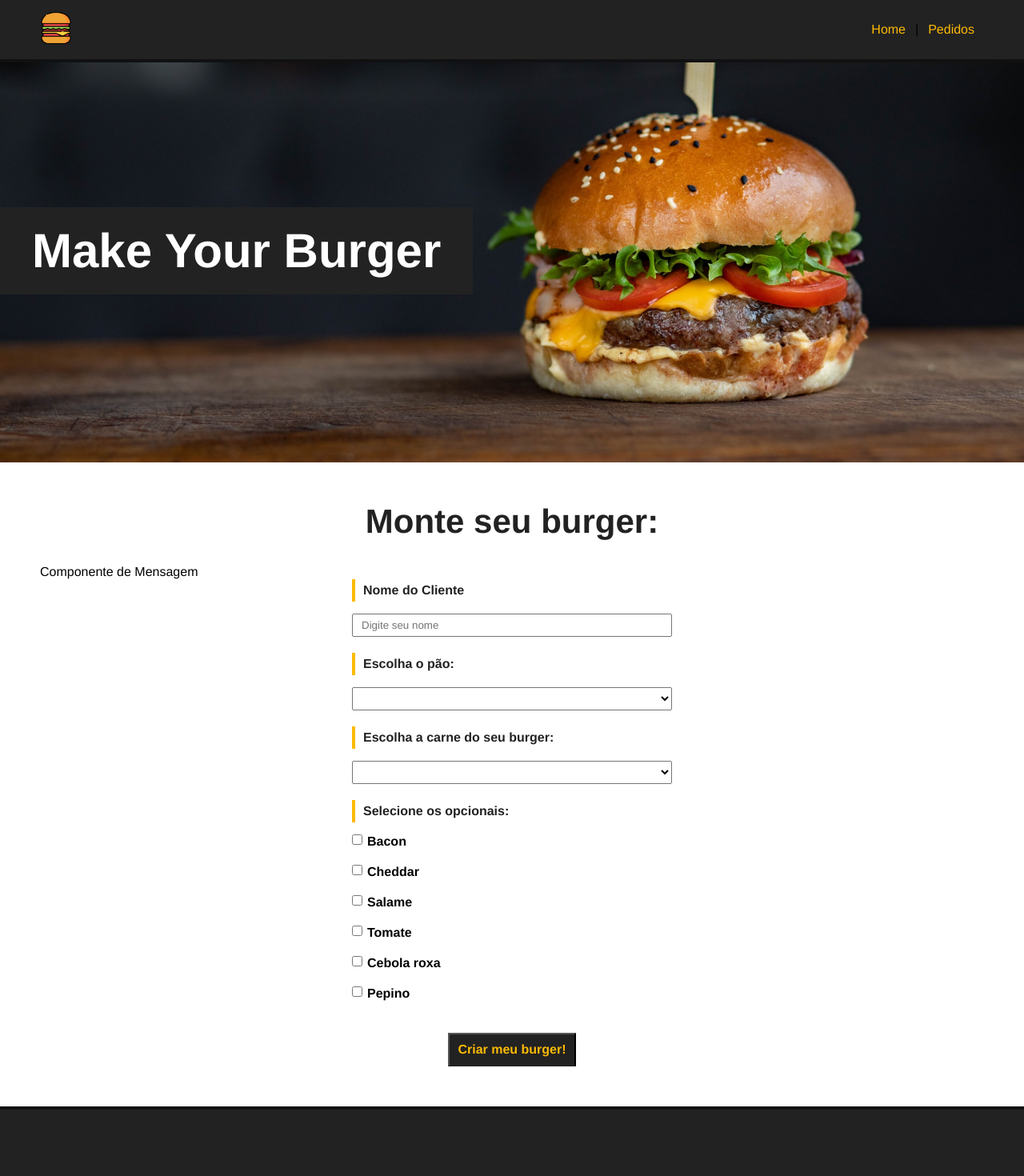
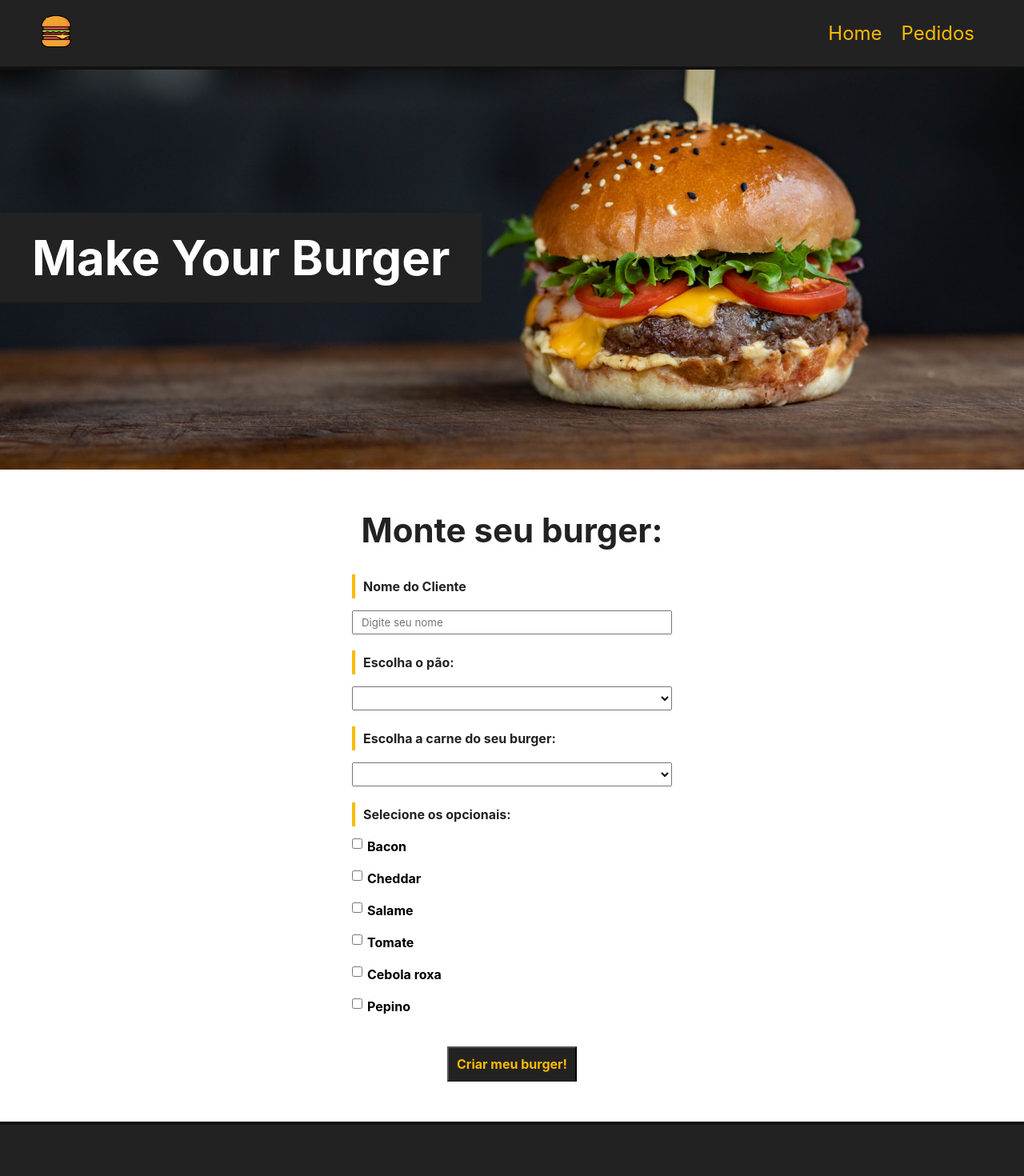
Before and after one commit to pierrialexander/projeto_vue_js-hamburgueria, a Vue app: page / in a window 1280 px wide. Shown: the top 1470 px of the page at 80% size. Built offline with nearby package versions, Linux system fonts and the light colour scheme; data requests are answered from the project's data file.

Commit message:
Commit
Criado componente de mensagem

```diff
--- a/db/db.json
+++ b/db/db.json
@@ -85,36 +85,45 @@
     {
       "nome": "Nicolau",
       "carne": "Maminha",
-      "pao": "3 Queijos",
+      "pao": "Italiano Branco",
       "opcionais": [
         "Cheddar",
-        "Tomate"
+        "Bacon"
       ],
       "status": "Solicitado",
       "id": 1
     },
     {
-      "nome": "Florência",
-      "carne": "Picanha",
-      "pao": "Integral",
+      "nome": "Python",
+      "carne": "Alcatra",
+      "pao": "Italiano Branco",
       "opcionais": [
-        "Pepino",
-        "Bacon"
+        "Cheddar",
+        "Salame",
+        "Tomate"
       ],
       "status": "Solicitado",
       "id": 2
     },
     {
-      "nome": "Python",
+      "nome": "Maria",
+      "carne": "Picanha",
+      "pao": "Brioche",
+      "opcionais": [
+        "Bacon"
+      ],
+      "status": "Solicitado",
+      "id": 3
+    },
+    {
+      "nome": "Florência",
       "carne": "Maminha",
-      "pao": "3 Queijos",
+      "pao": "Integral",
       "opcionais": [
-        "Bacon",
-        "Cheddar",
         "Tomate"
       ],
       "status": "Solicitado",
-      "id": 3
+      "id": 4
     }
   ]
 }
--- a/src/App.vue
+++ b/src/App.vue
@@ -1,29 +1,30 @@
 <template>
   <Navbar :logo="logo_src" :alt="app_name" />
-  <router-view/>
-  <Footer/>
+  <router-view />
+  <Footer />
 </template>
 
 <script>
-import Navbar from "./components/Navbar.vue"
-import Footer from "./components/Footer.vue"
+import Navbar from "./components/Navbar.vue";
+import Footer from "./components/Footer.vue";
 export default {
   components: {
     Navbar,
-    Footer
+    Footer,
   },
   data() {
     return {
       logo_src: "/img/logo.png",
-       app_name: "Make Your Burger"
-    }
-  }
-}
+      app_name: "Make your burger",
+    };
+  },
+};
 </script>
 
 <style>
 * {
-    font-family: helvetica;
+  font-family: -apple-system, BlinkMacSystemFont, "Segoe UI", Roboto, Oxygen,
+    Ubuntu, Cantarell, "Open Sans", "Helvetica Neue", sans-serif;
   padding: 0;
   margin: 0;
   box-sizing: border-box;
--- a/src/components/Banner.vue
+++ b/src/components/Banner.vue
@@ -6,14 +6,13 @@
 
 <script>
 export default {
-  name: "Banner"
-}
+  name: "Banner",
+};
 </script>
-
 
 <style scoped>
 #main-banner {
-    background-image: url('/img/burger.jpg');
+  background-image: url("/img/burger.jpg");
   background-position: 0 -250px;
   background-size: cover;
   background-repeat: no-repeat;
@@ -24,7 +23,7 @@
 }
 
 #main-banner h1 {
-    color: #FFFFFF;
+  color: #ffffff;
   text-align: center;
   font-size: 60px;
   background-color: #222;
--- a/src/components/BurgerForm.vue
+++ b/src/components/BurgerForm.vue
@@ -1,48 +1,67 @@
 <template>
   <div>
-    <p>Componente de Mensagem</p>
+    <Message :msg="msg" v-show="msg" />
     <div>
-
       <!--INICIO DO FORMULÁRIO-->
       <form id="burger-form" @submit="createBurger">
         <div class="input-container">
           <label for="nome">Nome do Cliente</label>
-          <input type="text" id="nome" v-model="nome" placeholder="Digite seu nome">
+          <input
+            type="text"
+            id="nome"
+            v-model="nome"
+            placeholder="Digite seu nome"
+          />
         </div>
         <div class="input-container">
           <label for="pao">Escolha o pão:</label>
           <select name="pao" id="pao" v-model="pao">
             <option value="">Selecione o seu pão</option>
-            <option v-for="pao in paes" :key="pao.id" :value="pao.tipo">{{pao.tipo}}</option>
+            <option v-for="pao in paes" :key="pao.id" :value="pao.tipo">
+              {{ pao.tipo }}
+            </option>
           </select>
         </div>
         <div class="input-container">
           <label for="carne">Escolha a carne do seu burger:</label>
           <select name="carne" id="carne" v-model="carne">
             <option value="">Selecione a carne:</option>
-            <option v-for="carne in carnes" :key="carne.id" :value="carne.tipo">{{carne.tipo}}</option>
+            <option v-for="carne in carnes" :key="carne.id" :value="carne.tipo">
+              {{ carne.tipo }}
+            </option>
           </select>
         </div>
         <div class="input-container">
-          <label id="opcionais-title" for="opcionais">Selecione os opcionais:</label>
-          <div class="checkbox-container" v-for="opcional in opcionaisdata" :key="opcional.id" >
-            <input type="checkbox" name="opcionais" v-model="opcionais" :value="opcional.tipo">
-            <span>{{opcional.tipo}}</span>
+          <label id="opcionais-title" for="opcionais"
+            >Selecione os opcionais:</label
+          >
+          <div
+            class="checkbox-container"
+            v-for="opcional in opcionaisdata"
+            :key="opcional.id"
+          >
+            <input
+              type="checkbox"
+              name="opcionais"
+              v-model="opcionais"
+              :value="opcional.tipo"
+            />
+            <span>{{ opcional.tipo }}</span>
           </div>
         </div>
         <div class="input-container">
-          <input type="submit" class="submit-btn" value="Criar meu burger!">
+          <input type="submit" class="submit-btn" value="Criar meu burger!" />
         </div>
       </form>
       <!--FINAL DO FORMULÁRIO-->
-
     </div>
   </div>
 </template>
 
 <script>
+import Message from './Message.vue';
 export default {
-  name: 'BurgerForm',
+  name: "BurgerForm",
   data() {
     return {
       paes: null,
@@ -52,58 +71,68 @@
       pao: null,
       carne: null,
       opcionais: [],
-      msg: null
-    }
+      msg: null,
+    };
   },
   methods: {
+    // MÉTODO QUE BUSCA OS DADOS DO BACKEND PARA OS FORMULARIOS
     async getIngredientes() {
-      const req = await fetch("http://localhost:3000/ingredientes")
-      const data = await req.json()
+      const req = await fetch("http://localhost:3000/ingredientes");
+      const data = await req.json();
 
-      this.paes = data.paes
-      this.carnes = data.carnes
-      this.opcionaisdata = data.opcionais
-
+      this.paes = data.paes;
+      this.carnes = data.carnes;
+      this.opcionaisdata = data.opcionais;
     },
+    // FUNÇÃO QUE IRÁ CRIAR O BURGER
+    // LINKAR NO FORMULARIO @submit="createBurger"
     async createBurger(e) {
       e.preventDefault();
-
-
+      // criamos um obj que irá buscar os dados preenchidos do formulário.
       const data = {
         nome: this.nome,
         carne: this.carne,
         pao: this.pao,
         opcionais: Array.from(this.opcionais),
-        status: "Solicitado"
-      }
+        status: "Solicitado",
+      };
+
+      // Agora transformamos o obj em uma string para poder enviar
       const dataJson = JSON.stringify(data);
 
+      // Agora efetuamos a requisição
       const req = await fetch("http://localhost:3000/burgers", {
         method: "POST",
-       headers: { "Content-Type": "application/json"},
-       body: dataJson
+        headers: { "Content-Type": "application/json" }, //comunicando com json
+        body: dataJson, // corpo envia como json
       });
 
-     const res = await req.json()
-
+      // RESPOSTA
+      const res = await req.json();
 
       // colocar uma msg do sistema
+      this.msg = `Pedido Nº ${res.id}, realizado com sucesso!`
 
+      // limpar msg
+      setTimeout(() => {
+        this.msg = ""
+      }, 5000);
 
-
-     // limpar os campos
+      // limpar os campos após concluído.
       this.nome = "";
       this.carne = "";
       this.pao = "";
       this.opcionais = "";
-
-
+    },
+  },
+  // QUANDO MONTAR O FORMULARIO JÁ BUSCAR OS DADOS DO SERVIDOR, PARA OS CAMPOS
+  mounted() {
+    this.getIngredientes();
+  },
+  components:{
+    Message
   }
-  },
-  mounted() {
-    this.getIngredientes()
-  }
-}
+};
 </script>
 
 <style scoped>
@@ -123,10 +152,11 @@
   margin-bottom: 15px;
   color: #222;
   padding: 5px 10px;
-    border-left: 4px solid #FCBA03;
+  border-left: 4px solid #fcba03;
 }
 
-  input, select {
+input,
+select {
   padding: 5px 10px;
   widows: 300px;
 }
@@ -159,14 +189,14 @@
 
 .submit-btn {
   background-color: #222;
-    color: #FCBA03;
+  color: #fcba03;
   font-weight: bold;
   border-bottom: 2px solid #222;
   padding: 10px;
   font-size: 16px;
   margin: 0 auto;
   cursor: pointer;
-    transition: .3s;
+  transition: 0.3s;
 }
 
 .submit-btn:hover {
--- /dev/null
+++ b/src/components/Message.vue
@@ -0,0 +1,27 @@
+<template>
+  <div class="message-container">
+    <p>{{ msg }}</p>
+  </div>
+</template>
+
+
+<script>
+export default {
+  name: "Message",
+  props: {
+    msg: String
+  }
+}
+</script>
+
+<style scoped>
+  .message-container {
+    color: #004085;
+    background-color: #cce5ff;
+    border: 2px solid #b8daff;
+    border-radius: 5px;
+    padding: 10px;
+    max-width: 400px;
+    margin: 30px auto;
+  }
+</style>
--- a/src/components/Navbar.vue
+++ b/src/components/Navbar.vue
@@ -3,7 +3,7 @@
     <router-link to="/" id="logo-url">
       <img :src="logo" :alt="alt" id="logo" />
     </router-link>
-    <router-link to="/">Home</router-link> |
+    <router-link to="/">Home</router-link>
     <router-link to="/pedidos">Pedidos</router-link>
   </div>
 </template>
@@ -11,16 +11,17 @@
 <script>
 export default {
   name: "Navbar",
-  props: ["logo", "alt"]
+  props: ["logo", "alt"],
 };
 </script>
 
 <style scoped>
 #nav {
+  font-size: 1.5rem;
   background-color: #222;
   border-bottom: 4px solid #111;
   padding: 15px 50px;
-    display:flex;
+  display: flex;
   justify-content: flex-end;
   align-items: center;
 }
@@ -35,15 +36,14 @@
   height: 40px;
 }
 
-  #nav a{
-    color: #FCBA03;
+#nav a {
+  color: #fcba03;
   text-decoration: none;
   margin: 12px;
-    transition: .5s;
+  transition: 0.5s;
 }
 
 #nav a:hover {
   color: #fff;
 }
-
 </style>
--- a/src/router/index.js
+++ b/src/router/index.js
@@ -10,9 +10,6 @@
   {
     path: '/pedidos',
     name: 'Pedidos',
-    // route level code-splitting
-    // this generates a separate chunk (about.[hash].js) for this route
-    // which is lazy-loaded when the route is visited.
     component: () => import(/* webpackChunkName: "about" */ '../views/Pedidos.vue')
   }
 ]
```
Also changed, not shown: package.json (+4 -4 lines), src/components/Footer.vue (+4 -4 lines), src/views/Home.vue (+3 -5 lines), 1 other file (tests, documents, lock files or other folders). Lines whose indentation alone changed are shown as unchanged.
